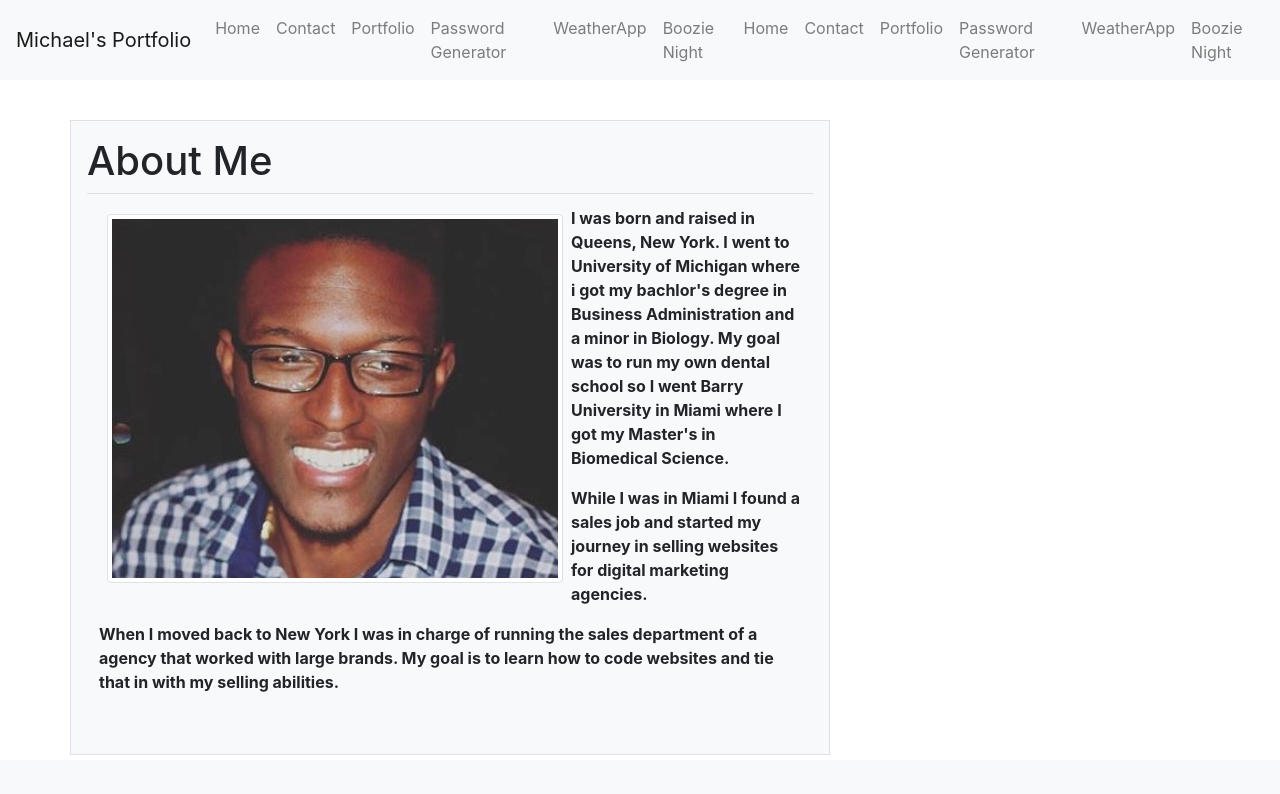
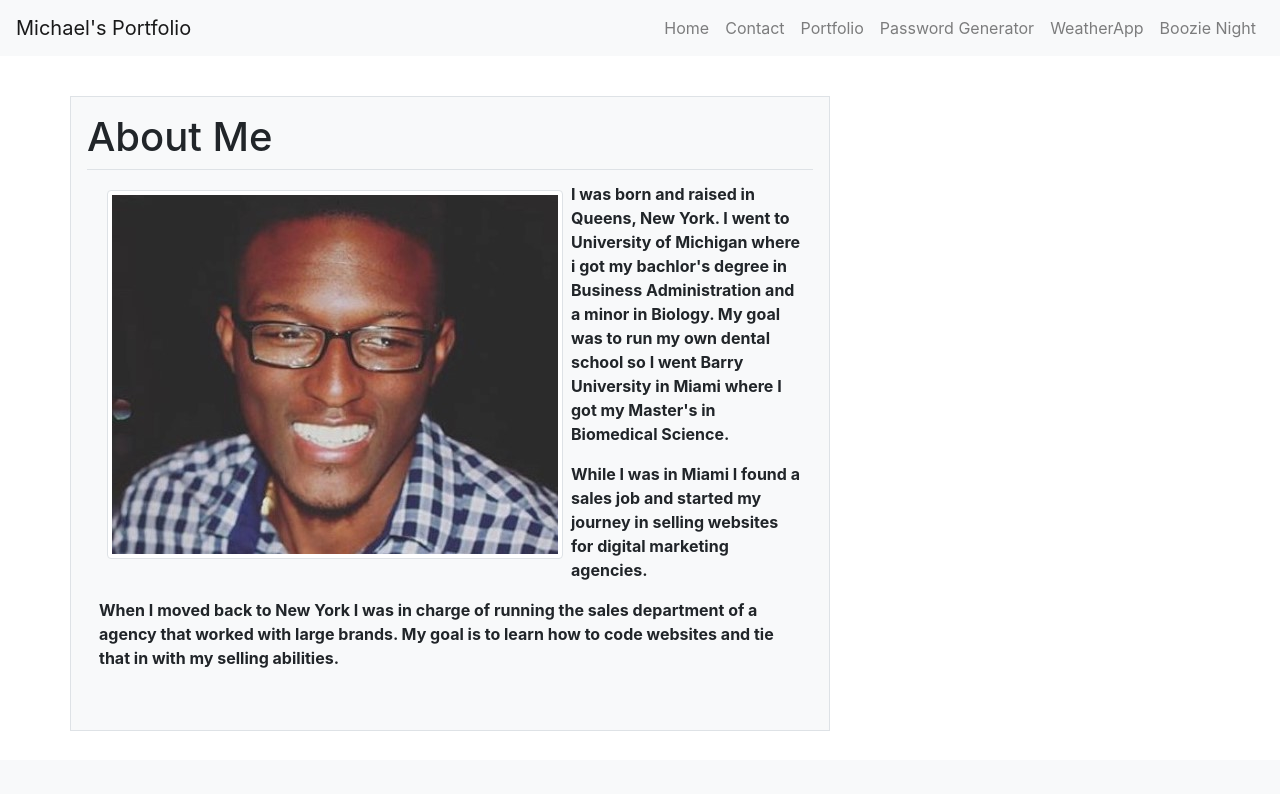
Before and after one commit to m-thomas89/Hw2, a plain HTML site: page index.html in a window 1280 px wide. Drawn offline with nearby package versions, Linux system fonts and the light colour scheme.

Commit message:
fixed links

```diff
--- a/index.html
+++ b/index.html
@@ -26,28 +26,6 @@
     </div>
 
      <!-- Navbar links -->
-     <div id="navbarToggleExternalContent"class="collapse navbar-collapse justify-content-end">
-        <ul class="navbar-nav">
-            <li class="nav-item">
-            <a class="nav-link" href="https://m-thomas89.github.io/Hw2/">Home</a>
-            </li>
-            <li class="nav-item">
-            <a class="nav-link" href="https://m-thomas89.github.io/contact/">Contact</a>
-            </li>
-            <li class="nav-item">
-            <a class="nav-link" href="C:\Users\m-tho\OneDrive\Desktop\Hw 2\portfolio.html">Portfolio</a>
-            </li>
-            <li class="nav-item">
-                <a class="nav-link" href="https://m-thomas89.github.io/hw3/">Password Generator</a>
-                </li>
-             <li class="nav-item">
-              <a class="nav-link" href="https://m-thomas89.github.io/WeatherApp/">WeatherApp</a>
-             </li>
-             <li class="nav-item">
-                <a class="nav-link" href="https://idallas93.github.io/BootcampProjectOne/">Boozie Night</a>
-               </li>
-        </ul>
-    </div>
     <div id="navbarToggleExternalContent"class="collapse navbar-collapse justify-content-end">
         <ul class="navbar-nav">
             <li class="nav-item">
```
